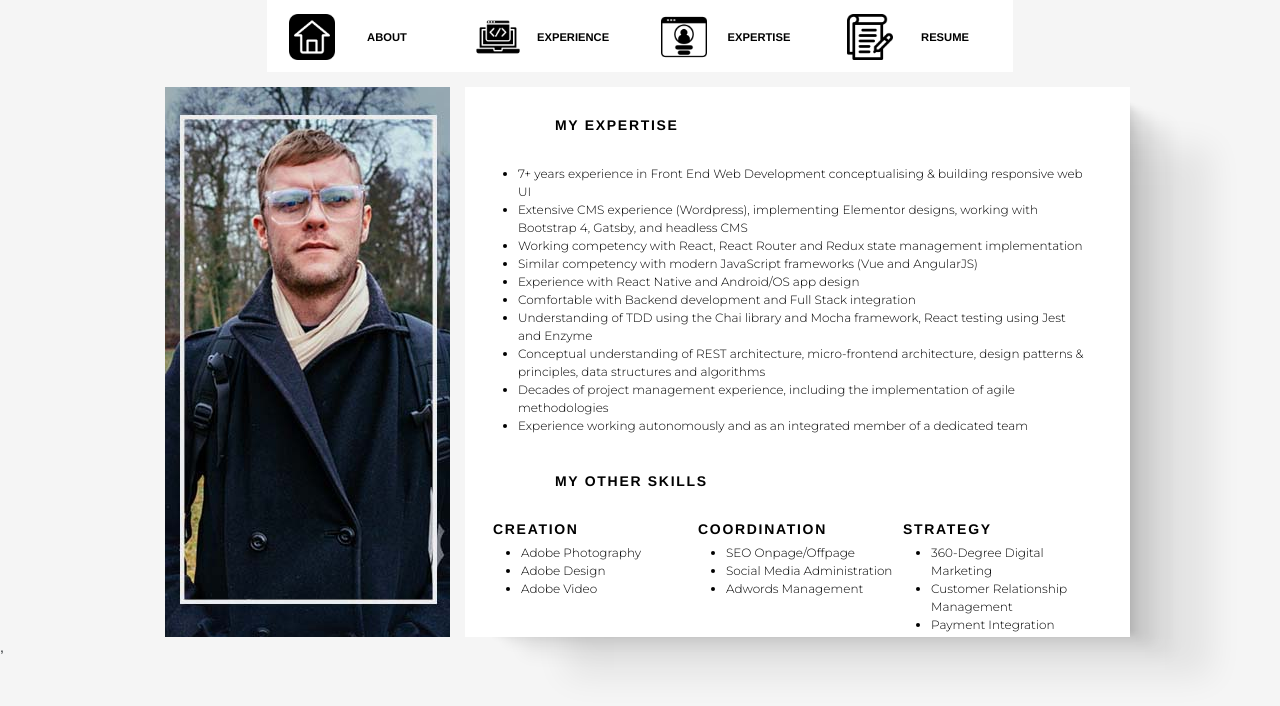
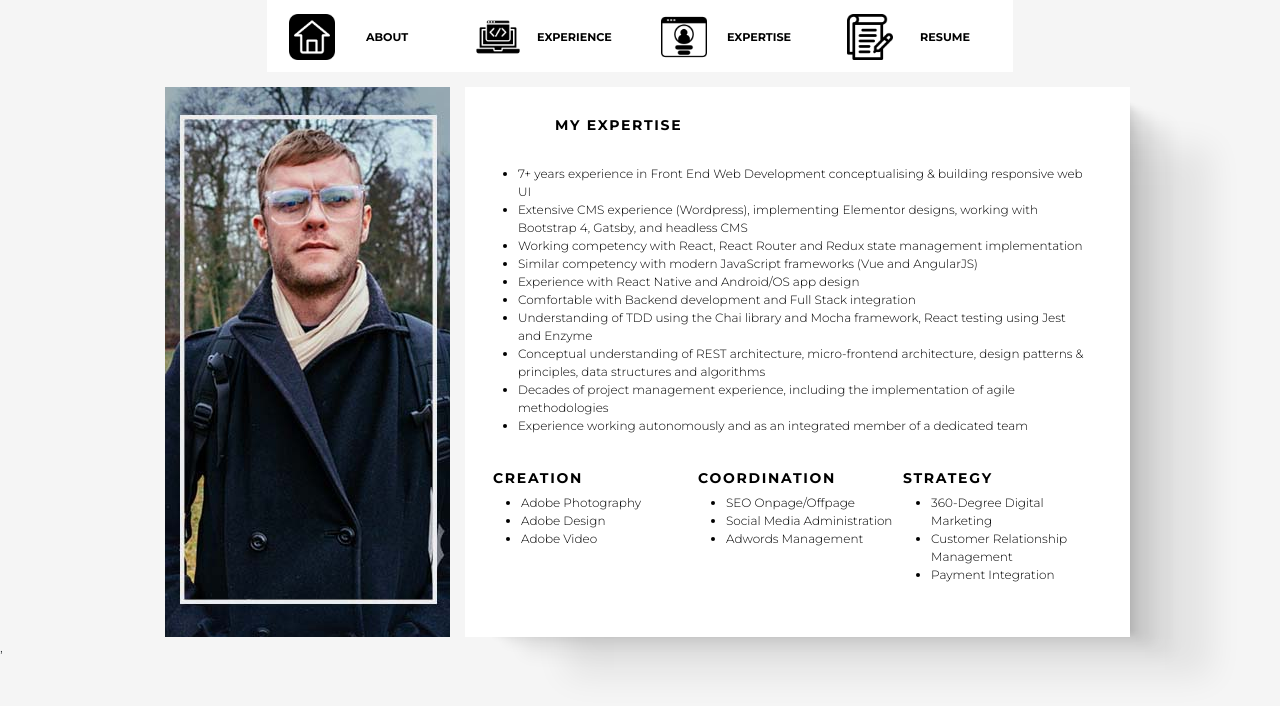
Before and after one commit to mrob-dev/mrob-dev-home, a React (Create React App) app: page /expertise in a window 1280 px wide. Shown: the top 706 px of the page. Built offline with nearby package versions, Linux system fonts and the light colour scheme.

Commit message:
font Montserrat

```diff
--- a/src/routes/expertise.js
+++ b/src/routes/expertise.js
@@ -24,8 +24,6 @@ export default function Expertise() {
                   </p>
                   <br/>
 
-                <h2>My Other Skills</h2>
-                <br/>
                   <div class="columns">
                     <div class="column">
                     <h3>Creation</h3>
--- a/src/styles.css
+++ b/src/styles.css
@@ -1,6 +1,6 @@
 /* Universal Styles */
 html, body {
-  font-family: Helvetica;
+  font-family: 'Montserrat';
   font-size: 14px;
   background-color: whitesmoke;
   height: 100%;
@@ -78,7 +78,7 @@ html, body {
 }
 
 .nav-link {
-    font-family: Helvetica;
+  font-family: 'Montserrat';
     text-align: center;
     color: black;
     font-weight: 600;
@@ -93,7 +93,7 @@ html, body {
 }
 
 a {
-  font-family: Helvetica;
+  font-family: 'Montserrat';
   text-align: center;
   color: black;
   font-weight: 600;
@@ -105,7 +105,7 @@ a {
 
  /* Content Styles */
 p {
-    font-family: Helvetica;
+  font-family: 'Montserrat';
     color:black;
     font-size: 1rem;
     text-align: center;
@@ -113,13 +113,13 @@ p {
 
 /* Header */
 h1 {
-    font-family: Helvetica;
+  font-family: 'Montserrat';
     text-align: center;
     color: whitesmoke;
   }
 
 h2 {
-    font-family: Helvetica;
+  font-family: 'Montserrat';
     text-align: left;
     margin-left: 50px;
     color: black;
@@ -131,7 +131,7 @@ h2 {
   }
 
 h3 {
-  font-family: Helvetica;
+  font-family: 'Montserrat';
   text-align: left;
   color: black;
   font-weight: bold;
@@ -141,7 +141,7 @@ h3 {
   }
 
 h4 {
-  font-family: Helvetica;
+  font-family: 'Montserrat';
   text-align: left;
   font-size: 0.9rem;
   font-weight: bold;
```
